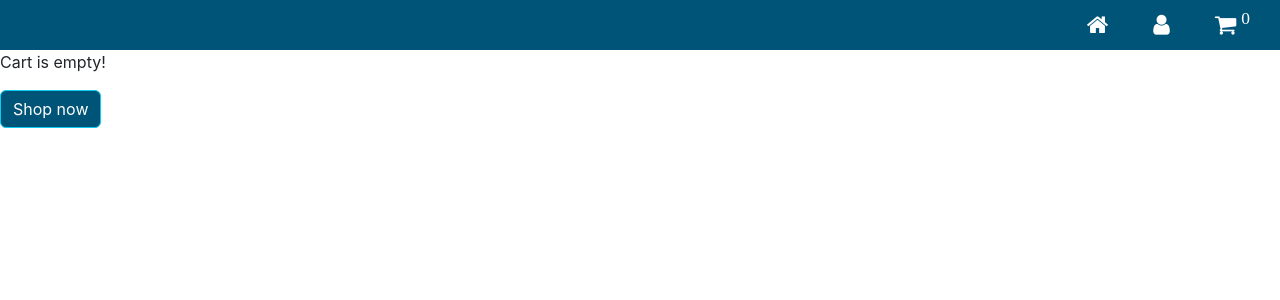
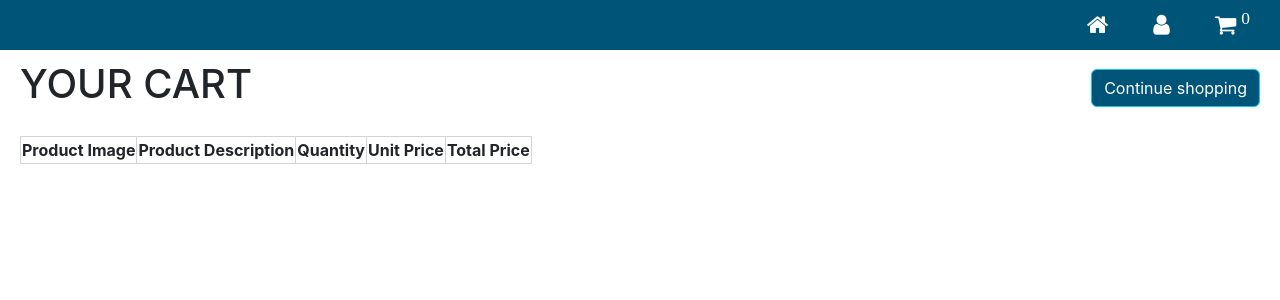
Before and after one commit to MuchokiDavid/lite-flux-ent, a React (Create React App) app: page /cart in a window 1280 px wide. Shown: the top 300 px of the page. Built offline with nearby package versions, Linux system fonts and the light colour scheme.

Commit message:
First phase of cart styling done

```diff
--- /dev/null
+++ b/src/Shop/CSS/Cart.css
@@ -0,0 +1,68 @@
+div.cart
+{
+    margin-top: 10px;
+}
+div.cart div.cart-header
+{
+    display: flex;
+    justify-content: space-between;
+    align-items: center;
+    padding: 0px 20px;
+}
+div.cart table
+{
+    margin: 20px;
+}
+table th, table tr, table td
+{
+    border-collapse: collapse;
+    border: 1px solid lightgray;
+}
+table td
+{
+    width: calc(100% /5.5);
+}
+table img
+{
+    width: 70%;
+}
+@media(max-width:1023px)
+{
+    table thead
+    {
+        display: none;
+    }
+    table, table tbody, table tr, table td
+    {
+		display: block;
+		width: 100%;
+	}
+    table tr
+    {
+		margin-bottom:15px;
+	}
+	table td
+    {
+		text-align: right;
+		padding-left: 50%;
+		position: relative;
+	}
+	table td::before
+    {
+		content: attr(data-label);
+		position: absolute;
+		left:0;
+		width: 50%;
+		padding-left:15px;
+		font-size:15px;
+		font-weight: bold;
+		text-align: left;
+	}
+}
+@media(max-width:1440px)
+{
+	table td, table th
+	{
+		text-align: center;
+	}
+}
--- a/src/Shop/Cart.js
+++ b/src/Shop/Cart.js
@@ -1,28 +1,51 @@
 import { Link } from "react-router-dom";
+import './CSS/Cart.css'
 
-const Cart = ({cartItems}) =>
+const Cart = ({cartItems, products}) =>
 {
     console.log(cartItems)
-    if(cartItems.length === 0)
-    {
-        return (
-            <>
-                <p>Cart is empty!</p>
-                <Link to="/shop" className="btn btn-info" style={{backgroundColor: "#005477", color: "white"}}>Shop now</Link>
-            </>
-        )
-    }
+    console.log(products)
 
     return (
-        <>
-            <h1>Cart Page</h1>
-            <ul>
-                {cartItems.map((item, index)=>(
-                    <li key={index}>Name: {item.name}- Quantity: {item.quantity}</li>
-                ))}
-            </ul>
-            <Link to="/shop" className="btn btn-info" style={{backgroundColor: "#005477", color: "white"}}>Continue shopping</Link>
-        </>
+        <div className="cart">
+            <div className="cart-header">
+                <h1 className="text-uppercase">your cart</h1>
+                <Link to="/shop" className="btn btn-info" style={{backgroundColor: "#005477", color: "white"}}>Continue shopping</Link>
+            </div>
+            <table>
+                <thead>
+                    <tr>
+                        <th scope="col">Product Image</th>
+                        <th scope="col">Product Description</th>
+                        <th scope="col">Quantity</th>
+                        <th scope="col">Unit Price</th>
+                        <th scope="col">Total Price</th>
+                    </tr>
+                </thead>
+                <tbody>
+                   {cartItems.map(item=>
+                    {
+                        let {name, quantity}=item
+                        const cartProduct=products.find(product => product.name === item.name)
+                        console.log(cartProduct)
+                        let {image, description, price}=cartProduct
+
+                        return(
+                            <>
+                                <tr key={name}>
+                                    <td><img src={image} alt={description}/></td>
+                                    <td>{description}</td>
+                                    <td>{quantity}</td>
+                                    <td>Kshs. {price.toLocaleString()}</td>
+                                    <td>Kshs. {(quantity * price).toLocaleString()}</td>
+                                    <td><i className="fa fa-trash-o"></i></td>
+                                </tr>
+                            </>
+                        )
+                    })}
+                </tbody>
+            </table>
+        </div>
     );
 }
 
```
